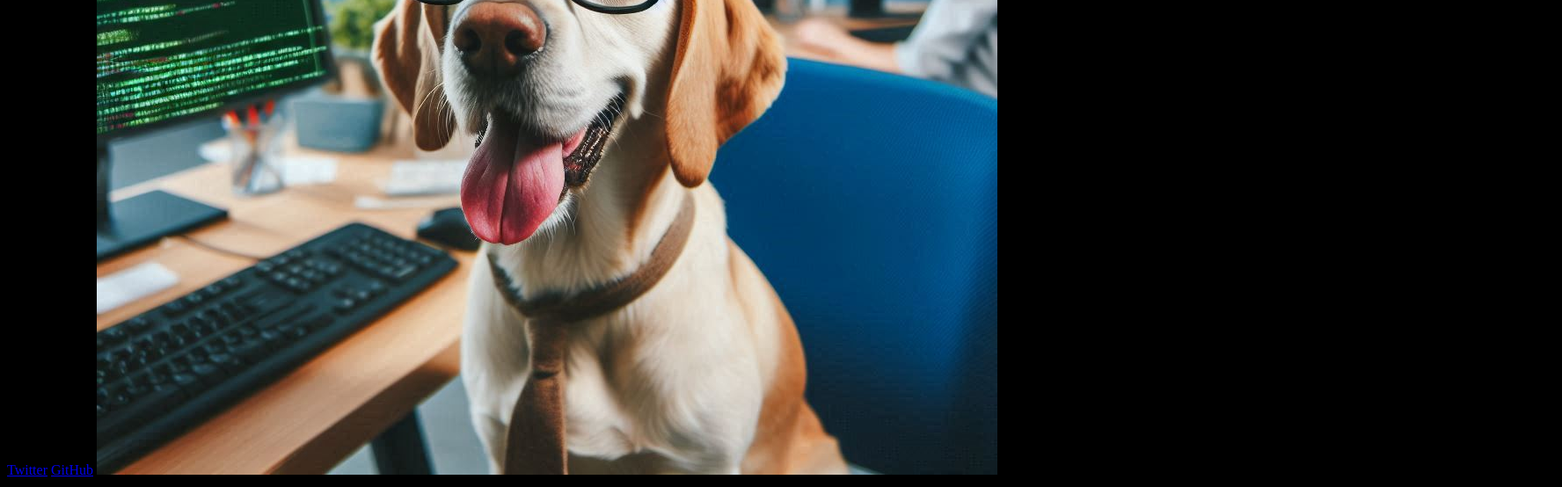
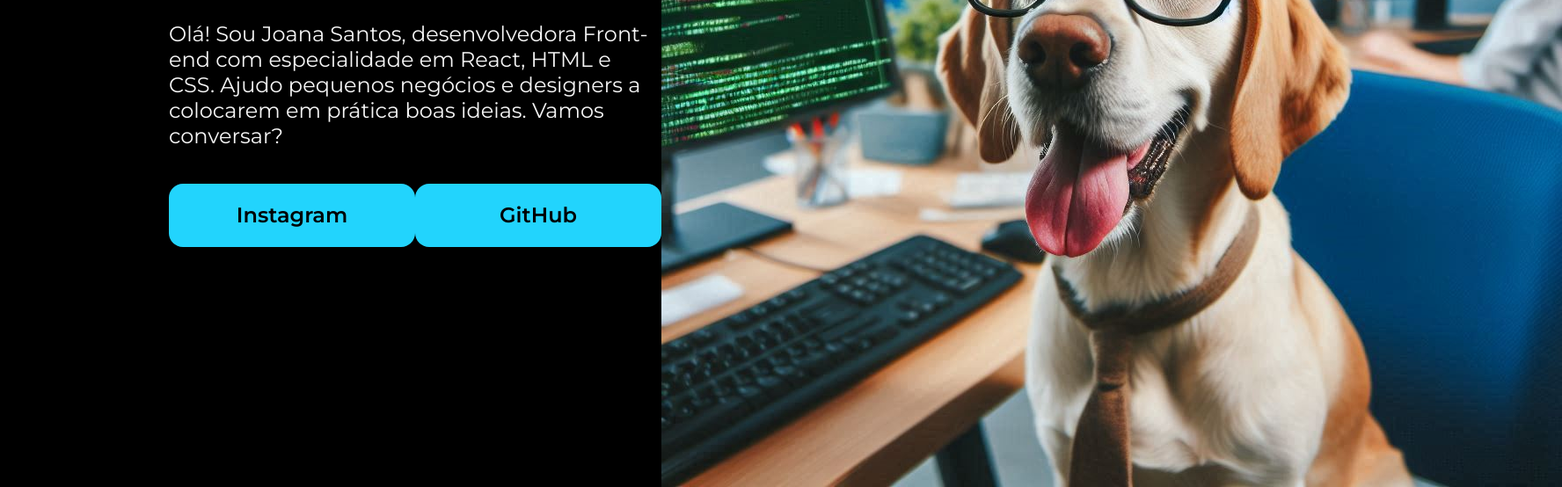
Before and after one commit to 23Edu4rd0/Portifolio, a plain HTML site: page index.html in a window 1280 px wide. Shown: the part 598-1152 px from the top of the page at 88% size, 1776 px wide, since content can reach past the window. Drawn offline with nearby package versions, Linux system fonts and the light colour scheme.

Commit message:
Atualização do layout

```diff
--- a/index.html
+++ b/index.html
@@ -1,5 +1,6 @@
 <!DOCTYPE html>
 <html lang="pt-br">
+
 <head>
     <meta charset="UTF-8">
     <meta http-equiv="X-UA-Compatible" content="IE=edge">
@@ -7,22 +8,27 @@
     <title>Portifolio</title>
     <link rel="stylesheet" href="style.css">
 </head>
+
 <body>
     <header></header>
-    <main>
-        <h1>
-            Eleve seu negócio digital a outro nível
-            <strong>com um Front-end de qualidade!
+    <main class="apresentacao">
+        <section class="apresentacao__conteudo">
+            <h1 class="apresentacao__conteudo__titulo">Eleve seu negócio digital a outro nível<strong
+            class="titulo-destaque">com um Front-end de qualidade!
             </strong></h1>
-            <p>Olá! Sou Eduardo Viana, desenvolvedor
-            Front-end com especialidade em <strong>SaaS HTML e
-            CSS</strong>. Ajudo pequenos negócios e designers a
+            <p class="apresentacao__conteudo__texto">Olá! Sou Joana Santos, desenvolvedora
+            Front-end com especialidade em React, HTML e
+            CSS. Ajudo pequenos negócios e designers a
             colocarem em prática boas ideias. Vamos
             conversar?</p>
-            <a href="https://x.com/Edu4rdo_23">Twitter</a>
-            <a href="https://github.com/23Edu4rd0">GitHub</a>
-            <img src="./images/Designer.jpeg" alt="Foto de Eduardo progrmando">
+            <div class="apresentacao__links">
+                <a class="apresentacao__links__link" href="https://instagram.com/">Instagram</a>
+                <a class="apresentacao__links__link" href="https://github.com/23Edu4rd0">GitHub</a>
+            </div>
+        </section>
+        <img src="./images/Designer.jpeg" alt="Foto de Dudu Programando">
     </main>
     <footer></footer>
 </body>
+
 </html>
--- a/style.css
+++ b/style.css
@@ -1,8 +1,58 @@
+@import url('https://fonts.googleapis.com/css2?family=Krona+One&family=Montserrat:wght@400;600&display=swap');
+
+*{
+    margin: 0;
+    padding: 0;
+}
+
 body{
+    height: 100vh;
+    box-sizing: border-box;
     background-color: #000000;
     color: #F6F6F6;
 }
 
-strong{
+.titulo-destaque{
     color: #22D4FD;
 }
+
+.apresentacao{
+    margin: 10% 15%;
+    display: flex;
+    align-items: center;
+    justify-content: space-between;
+}
+.apresentacao__conteudo{
+    width: 615px;
+    display: flex;
+    flex-direction: column;
+    gap: 40px;
+}
+
+.apresentacao__conteudo__titulo{
+    font-size: 36px;
+    font-family: 'Krona One', sans-serif;
+}
+
+.apresentacao__conteudo__texto{
+    font-size: 24px;
+    font-family: 'Montserrat', sans-serif;
+}
+
+.apresentacao__links{
+    display: flex;
+    justify-content: space-between;
+}
+
+.apresentacao__links__link{
+    background-color: #22D4FD;
+    width: 280px;
+    text-align: center;
+    border-radius: 16px;
+    font-size: 24px;
+    font-weight: 600;
+    padding: 21.5px 0;
+    text-decoration: none;
+    color: #000000;
+    font-family: 'Montserrat', sans-serif;
+}
```
